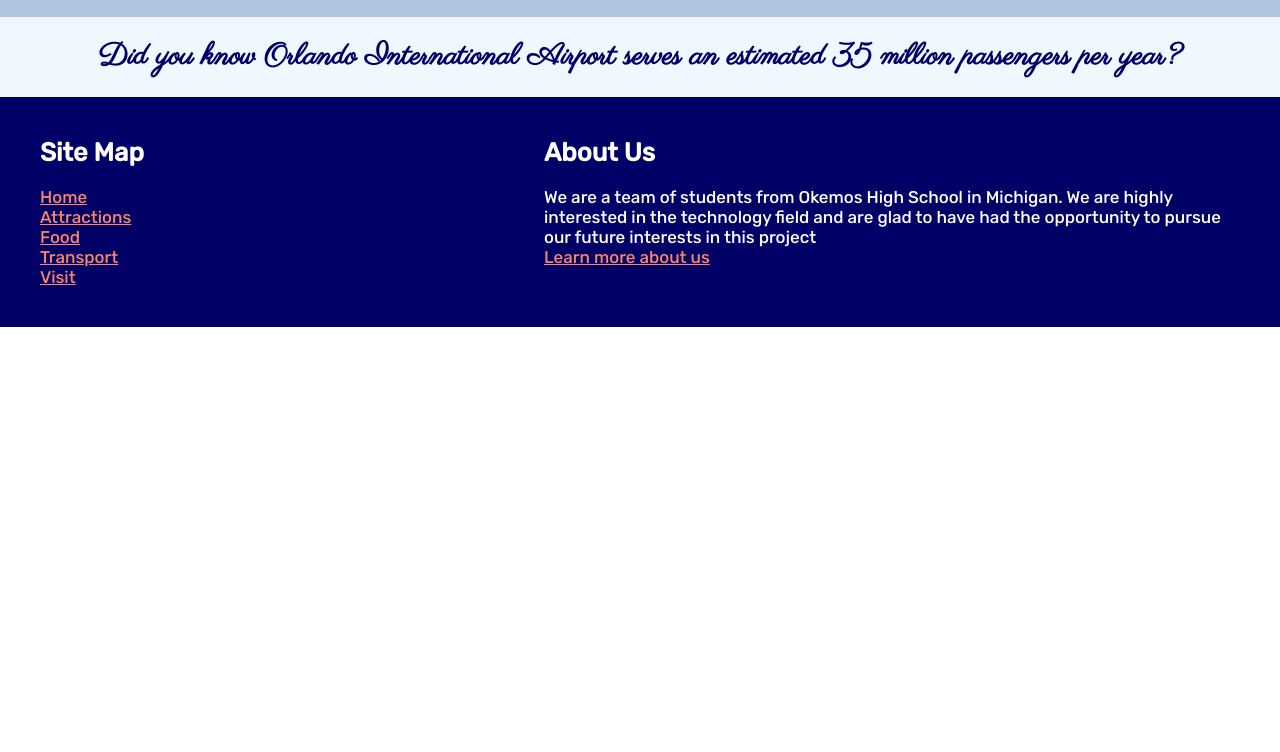
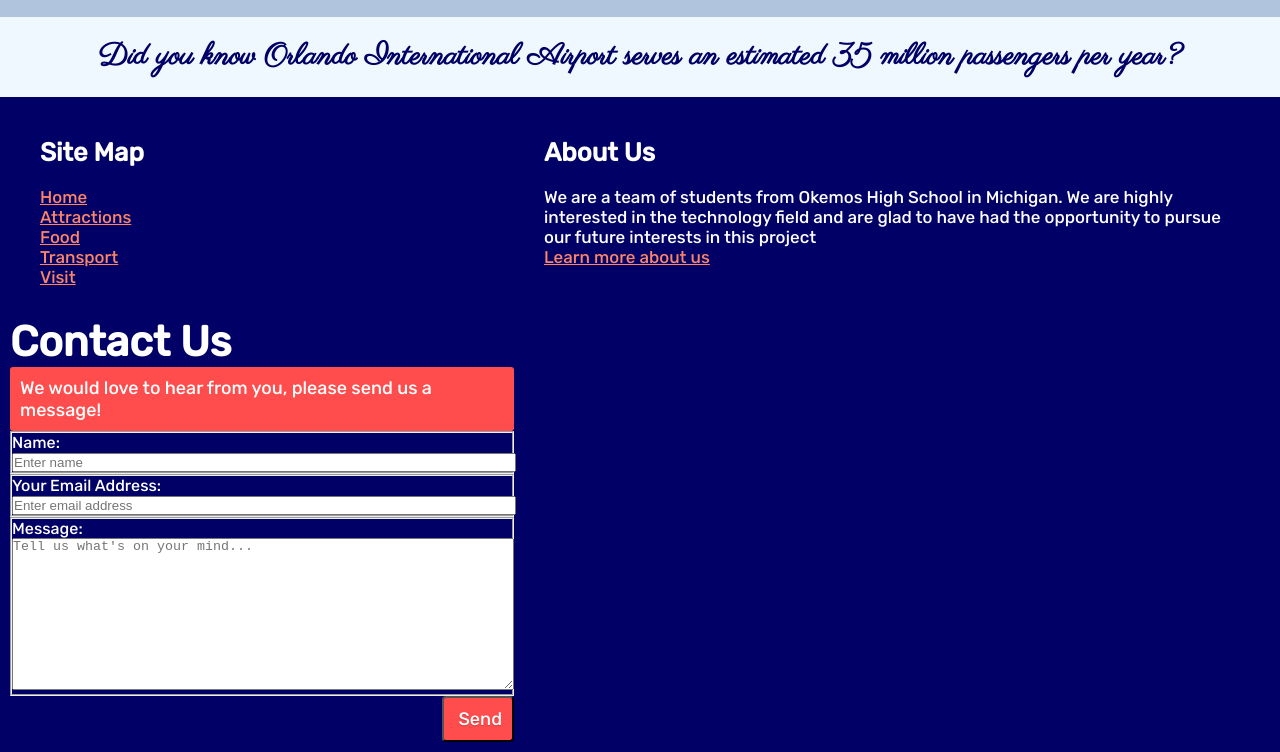
Before and after one commit to NavyaxGupta/BPA_States_FirstPlace_WebsiteDesign, a plain HTML site: page Transport-BPA.html in a window 1280 px wide. Shown: the part 1414-2166 px from the top of the page. Before the commit the page ends 1741 px from the top, so only its background shows below. Drawn offline with Linux system fonts and the light colour scheme.

Commit message:
Update Transport-BPA.html

```diff
--- a/Transport-BPA.html
+++ b/Transport-BPA.html
@@ -138,7 +138,7 @@
 </div>
 <div class="footer" role="contentinfo">
     <div class="quote">
-        <p class="quoteText"><b> Did you know Orlando International Airport serves an estimated 35 million passengers per year?</b></p>
+        <p class="quoteText"><b>Did you know Orlando International Airport serves an estimated 35 million passengers per year?</b></p>
     </div>
     <div class="footergrid-container">
         <div class="footergrid-item"> <h2 style="text-align: left">Site Map</h2><br>
@@ -153,7 +153,52 @@
             <p>We are a team of students from Okemos High School in Michigan.
                 We are highly interested in the technology field and are glad to have had the opportunity to pursue our future interests in this project<br>
                 <a href="about.html">Learn more about us</a>
-            </p></div>
+            </p>
+        </div>
+
+        <div>
+
+            <h2 style="text-align: left">Contact Us</h2>
+            <aside>
+                <p> We would love to hear from you, please send us a message! </p>
+            </aside>
+
+            <form class="gform pure-form pure-form-stacked" method="POST" data-email="okemosBPA2021@gmail.com"
+                  action="https://script.google.com/macros/s/AKfycbxsfJ8ZfWfHzDDsuFjzo_POGy1PbqjPIvKwNv8WT7hQqyvV2hA/exec">
+
+                <div class="form-elements">
+                    <fieldset class="pure-group">
+                        <label for="name">Name: </label>
+                        <input id="name" name="name" placeholder="Enter name" />
+                    </fieldset>
+
+                    <fieldset class="pure-group">
+                        <label for="email">Your Email Address:</label>
+                        <input id="email" name="email" type="email" value=""
+                               required placeholder="Enter email address"/>
+                    </fieldset>
+
+                    <fieldset class="pure-group">
+                        <label for="message">Message: </label>
+                        <textarea id="message" name="message" rows="10"
+                                  placeholder="Tell us what's on your mind..."></textarea>
+                    </fieldset>
+
+                    <fieldset class="pure-group honeypot-field">
+                        <label for="honeypot">Honeypot, a technique to help avoid spam with a hidden text field, must be empty to submit the form! Otherwise, we assume the user is a spam bot.</label>
+                        <input id="honeypot" type="text" name="honeypot" value="" />
+                    </fieldset>
+
+                    <button class="button-success pure-button button-xlarge">
+                        <i class="fa fa-paper-plane"></i>&nbsp;Send</button>
+                </div>
+
+                <div class="thankyou_message" style="display:none;">
+                    Thanks for contacting us!<br>We will get back to you soon!
+                </div>
+
+            </form>
+        </div>
     </div>
 
 </div>
```
